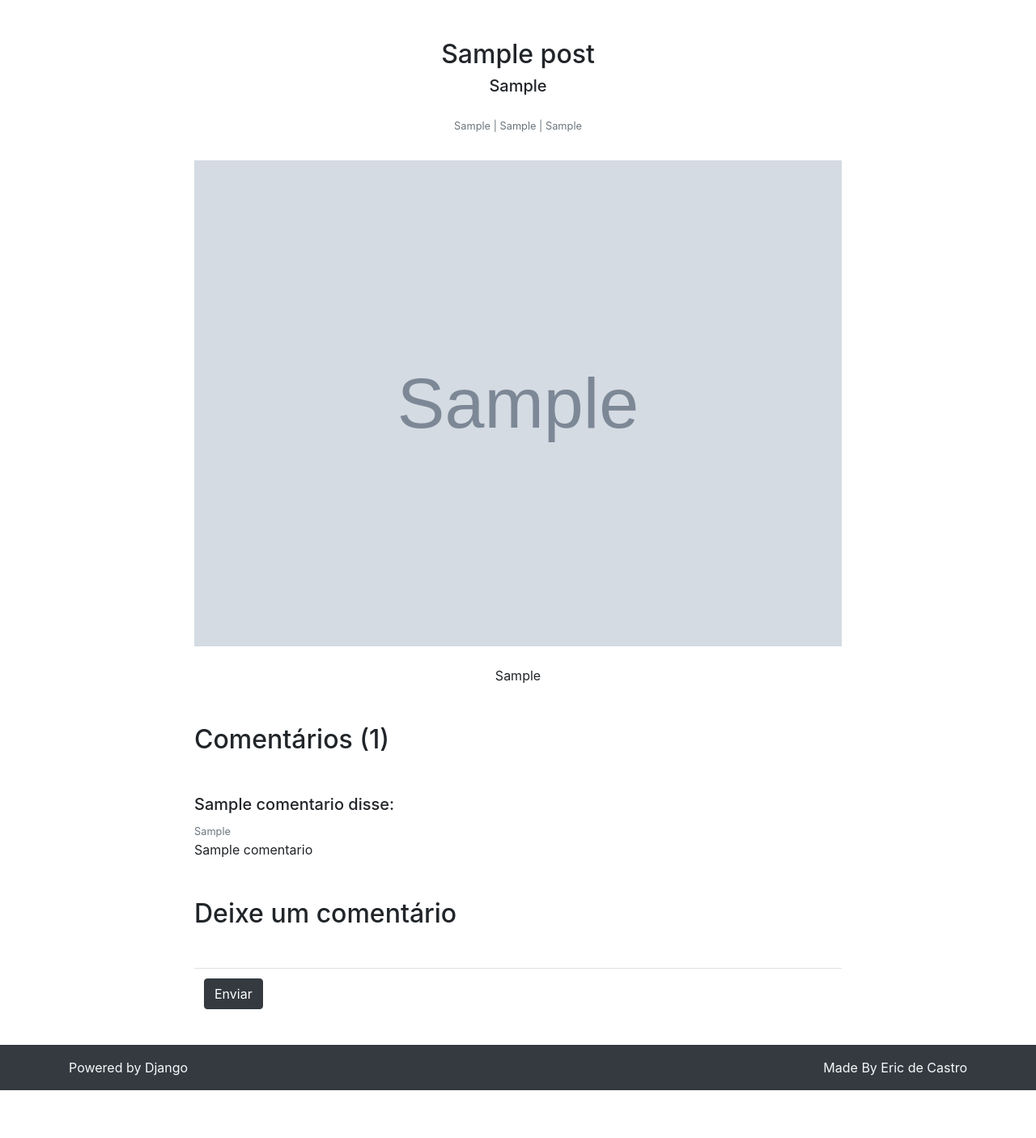
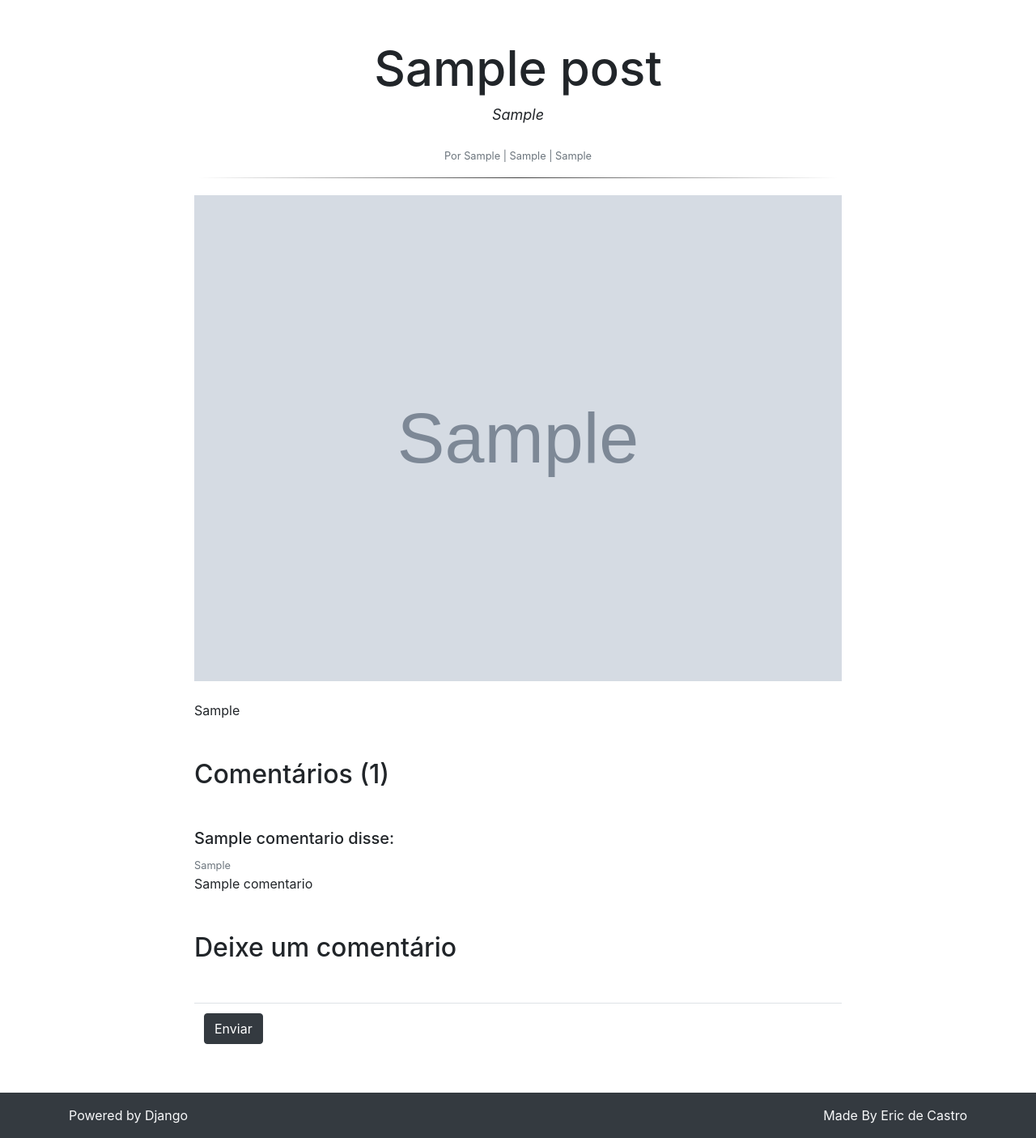
Before and after one commit to ericdecastro/Blog-Django, a Django app: template posts/templates/posts/post_detalhes.html in a window 1280 px wide. Shown: the part 56-1461 px from the top of the page at 81% size. Before the commit the page ends 1402 px from the top, so only its background shows below. Run offline with Django 3.2, Linux system fonts and the light colour scheme; the template is opened without the code that fills it: most values are stand-ins (such as "Sample title", 1, 10 or a date in 2020); grey boxes marked "Sample" are stand-in pictures; some libraries are stand-ins or nearby versions.

Commit message:
remoção do summernote e correção de texto do post através de css

```diff
--- a/BlogDjango/settings.py
+++ b/BlogDjango/settings.py
@@ -36,7 +36,6 @@ INSTALLED_APPS = [
     'posts',
     'categorias',
     'comentarios',
-    'django_summernote',
     'crispy_forms',
     'django.contrib.admin',
     'django.contrib.auth',
@@ -147,6 +146,4 @@ MESSAGE_TAGS = {
 
 }
 
-X_FRAME_OPTIONS = 'SAMEORIGIN'
-
 CRISPY_TEMPLATE_PACK = 'bootstrap4'
--- a/BlogDjango/urls.py
+++ b/BlogDjango/urls.py
@@ -21,6 +21,5 @@ from django.conf.urls.static import static
 urlpatterns = [
     path('', include('posts.urls')),
     path('admin/', admin.site.urls),
-    path('summernote/', include('django_summernote.urls')),
 
 ] + static(settings.MEDIA_URL, document_root=settings.MEDIA_ROOT)
--- a/posts/admin.py
+++ b/posts/admin.py
@@ -1,13 +1,11 @@
 from django.contrib import admin
 from .models import Post
-from django_summernote.admin import SummernoteModelAdmin
 
 
 class PostAdmin(admin.ModelAdmin):
     list_display = ('id', 'titulo_post', 'autor_post', 'data_post', 'categoria_post', 'publicado_post',)
     list_editable = ('publicado_post',)
     list_display_links = ('id', 'titulo_post',)
-    summernote_fields = ('conteudo_post',)
 
 
 admin.site.register(Post, PostAdmin)
--- a/posts/templates/posts/post_detalhes.html
+++ b/posts/templates/posts/post_detalhes.html
@@ -10,22 +10,22 @@
 <!-- POST -->
 <div class="content pb-3">
     <div class="text-center pt-5">
-        <h2>{{post.titulo_post}}</h2>
-        <h5>{{post.excerto_post}}</h5>
+        <h1 id="titulo-post">{{post.titulo_post}}</h1>
+        <p id="excerto-post">{{post.excerto_post}}</p>
         <p class="text-muted mt-4">
             <small>
-                {{post.autor_post}} | {{post.data_post}} | {{post.categoria_post}}
+               Por {{post.autor_post}} | {{post.data_post}} | {{post.categoria_post}}
             </small>
         </p>
     </div>
-
-    <div class="text-center pt-3">
+    <hr id="hr-post">
+    <div class="text-justify pt-3">
 
         {% if post.imagem_post %}
             <img class="img-fluid pb-2" style="width: 800px" src="{{ post.imagem_post.url }}" alt="{{post.titulo_post}}">
         {% endif %}
 
-        <p class="justify">{{ post.conteudo_post|safe|linebreaks }}</p>
+        <p id="p-post">{{ post.conteudo_post|safe|linebreaks }}</p>
 
     </div>
 
--- a/templates/static/vendor/bootstrap/css/theme_1564087106285.css
+++ b/templates/static/vendor/bootstrap/css/theme_1564087106285.css
@@ -93,5 +93,24 @@ a {
 }
 
 #content-wrap {
-  padding-bottom: 3.5rem;
+    padding-bottom: 4.5rem;
 }
+
+#titulo-post {
+    font-size: 60px;
+}
+
+#excerto-post {
+    font-size: 18px;
+    font-style: italic;
+    white-space: pre;
+
+}
+
+#hr-post{
+    margin: 5px;
+    clear: both;
+    border-top: 0px;
+    height: 1px;
+    background-image: linear-gradient(to right, rgba(0, 0, 0, 0), rgba(0, 0, 0, 0.75), rgba(0, 0, 0, 0));
+}
```
Lines whose indentation alone changed are shown as unchanged.
